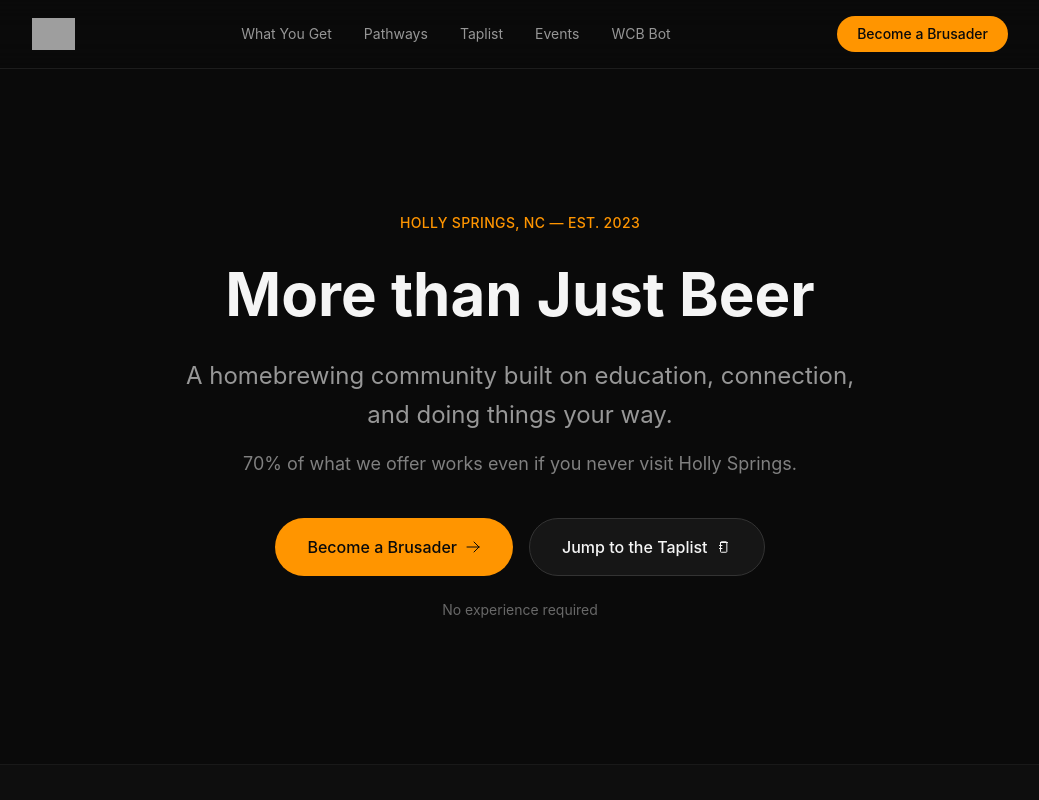
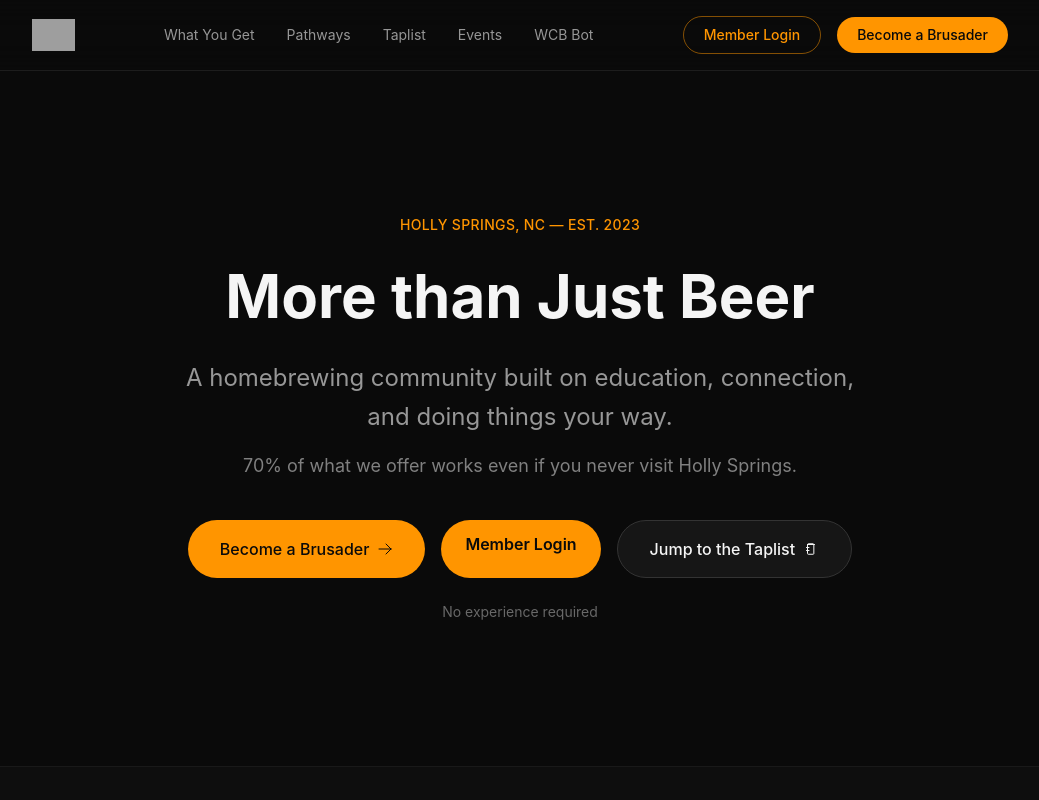
Before and after one commit to wcbrusaders/wcb_site, a Next.js app: page / in a window 1280 px wide. Shown: the top 800 px of the page, without its empty margins (120-1159 px from the left). Built offline with nearby package versions, Linux system fonts and the light colour scheme; no server answers; grey boxes are pictures that could not be loaded.

Commit message:
feat(home): session-aware Members Area / Member Login CTA (header, mobile, hero)

```diff
--- a/src/app/page.tsx
+++ b/src/app/page.tsx
@@ -127,6 +127,16 @@ function Icon({ name, className = "w-5 h-5" }: { name: string; className?: strin
 
 export default function Home() {
   const [mobileMenuOpen, setMobileMenuOpen] = useState(false);
+  const [signedIn, setSignedIn] = useState<boolean | null>(null);
+
+  useEffect(() => {
+    fetch('/api/auth/session')
+      .then((r) => r.json())
+      .then((s) => setSignedIn(!!s?.user))
+      .catch(() => setSignedIn(false));
+  }, []);
+  const membersHref = signedIn ? '/members' : '/login';
+  const membersLabel = signedIn ? 'Members Area' : 'Member Login';
 
   useEffect(() => {
     const handleResize = () => {
@@ -160,6 +170,10 @@ export default function Home() {
           </nav>
 
           <div className="flex items-center gap-4">
+            <Link href={membersHref} className="hidden sm:inline-flex border border-accent/50 text-accent hover:bg-accent/10 text-sm font-medium px-5 py-2 rounded-full transition-colors">
+              {membersLabel}
+            </Link>
+
             <a
               href="https://www.paypal.com/ncp/payment/UQ6VG5K69FC92"
               target="_blank"
@@ -187,6 +201,9 @@ export default function Home() {
               <a href="#taplist" onClick={() => setMobileMenuOpen(false)} className="text-foreground/70 hover:text-foreground py-2">Taplist</a>
               <a href="#events" onClick={() => setMobileMenuOpen(false)} className="text-foreground/70 hover:text-foreground py-2">Events</a>
               <Link href="/bot" onClick={() => setMobileMenuOpen(false)} className="text-foreground/70 hover:text-foreground py-2">WCB Bot</Link>
+              <Link href={membersHref} onClick={() => setMobileMenuOpen(false)} className="border border-accent/50 text-accent text-center font-medium px-5 py-3 rounded-full mt-2">
+                {membersLabel}
+              </Link>
               <a
                 href="https://www.paypal.com/ncp/payment/UQ6VG5K69FC92"
                 target="_blank"
@@ -229,6 +246,9 @@ export default function Home() {
               Become a Brusader
               <Icon name="arrow" className="w-4 h-4" />
             </a>
+            <Link href={membersHref} className="inline-flex bg-accent hover:bg-accent-hover text-background font-semibold px-6 py-3 rounded-full transition-colors">
+              {membersLabel}
+            </Link>
             <a
               href="#taplist"
               className="inline-flex items-center justify-center gap-2 bg-foreground/5 hover:bg-foreground/10 text-foreground font-medium px-8 py-4 rounded-full border border-border transition-all"
```
